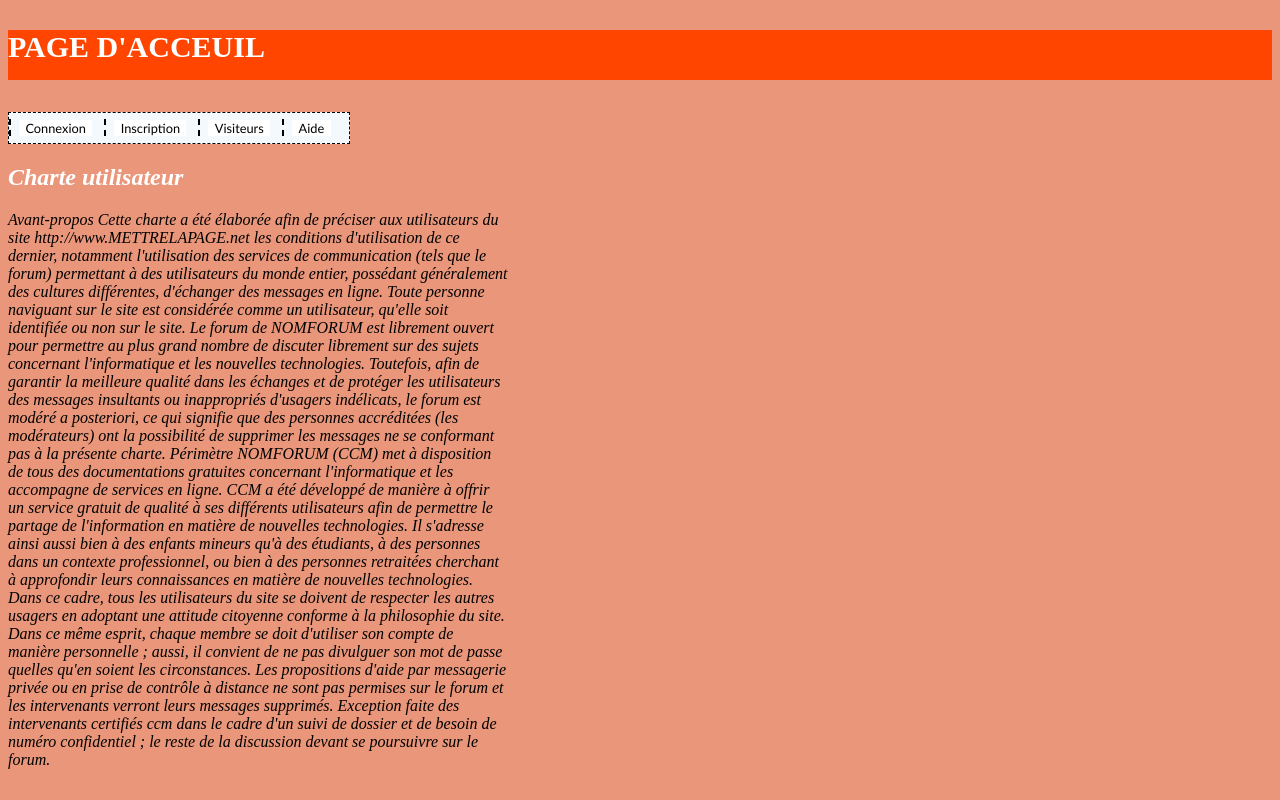
After one commit to cezaire/ProjetSI, a PHP site: page /Accueil.php in a window 1280 px wide. The commit adds this page. Run offline with PHP 8.4, Linux system fonts and the light colour scheme.

Commit message:
Commit de tout les fichiers

```diff
--- /dev/null
+++ b/src/Accueil.php
@@ -0,0 +1,113 @@
+<!DOCTYPE html PUBLIC "-//W3C//DTD XHTML 1.0 Transitionnal//EN"
+	"http://wwww.w3.org/TR/xhtmll/DTD/xhtmll-transitional.dtd">
+<html>
+<style>
+body{
+background-color:DarkSalmon;
+color white;
+}
+header h3{
+height:50px;
+font-size:30px;
+}
+header{
+background-color:OrangeRed;
+width: auto;
+color:white;
+
+}
+article{
+width: 500px;
+font-style:italic;
+}
+h1{
+
+color:white;
+}
+a{
+color:white;
+background-color:white;
+ line-height: 10px;
+ height:50px;
+}
+input{
+color:teal;
+}
+label{
+color:white;
+}
+
+ul#Menu {
+width : 340px;
+height : 30px;
+margin : 2em 0 0 0;
+padding : 0;
+background-color : #f4f9fd;
+border : 1px dashed black;
+list-style-type : none;
+}
+
+ul#Menu li {
+padding : 0 0.5em;
+line-height : 30px;
+display:inline;
+border-left : 2px dashed black;
+}
+
+
+ul#Menu a {
+color : black;
+text-decoration : none;
+padding : 0 0.5em;
+font :  0.8em "Trebuchet MS";
+}
+
+ul#Menu a:hover { text-decoration : underline; }
+
+
+</style>
+<head>  <title>PAGE D'ACCEUIL </title>
+<meta charset="utf-8"/>
+</head>
+<body>
+<header>
+<h3> PAGE D'ACCEUIL </h3>
+</header>
+<nav>
+<ul id="Menu">
+  <li><a href="connexionUsers.php" title="Connexion">Connexion</a></li>
+  <li><a href="Inscription.php" title="Inscription">Inscription</a></li>
+  <li><a href="#" title="Visiteurs">Visiteurs</a></li>
+  <li><a href="#" title="Aide">Aide</a></li>
+
+</ul>
+</nav>
+<article>
+    <h1><b>Charte utilisateur</b></h1>
+    <p>Avant-propos
+
+Cette charte a été élaborée afin de préciser aux utilisateurs du site http://www.METTRELAPAGE.net les conditions d'utilisation de ce dernier, notamment l'utilisation des services de communication (tels que le forum) permettant à des utilisateurs du monde entier, possédant généralement des cultures différentes, d'échanger des messages en ligne.
+
+
+Toute personne naviguant sur le site est considérée comme un utilisateur, qu'elle soit identifiée ou non sur le site.
+
+
+Le forum de NOMFORUM est librement ouvert pour permettre au plus grand nombre de discuter librement sur des sujets concernant l'informatique et les nouvelles technologies. Toutefois, afin de garantir la meilleure qualité dans les échanges et de protéger les utilisateurs des messages insultants ou inappropriés d'usagers indélicats, le forum est modéré a posteriori, ce qui signifie que des personnes accréditées (les modérateurs) ont la possibilité de supprimer les messages ne se conformant pas à la présente charte.
+
+Périmètre
+
+NOMFORUM (CCM) met à disposition de tous des documentations gratuites concernant l'informatique et les accompagne de services en ligne. CCM a été développé de manière à offrir un service gratuit de qualité à ses différents utilisateurs afin de permettre le partage de l'information en matière de nouvelles technologies. Il s'adresse ainsi aussi bien à des enfants mineurs qu'à des étudiants, à des personnes dans un contexte professionnel, ou bien à des personnes retraitées cherchant à approfondir leurs connaissances en matière de nouvelles technologies.
+
+
+Dans ce cadre, tous les utilisateurs du site se doivent de respecter les autres usagers en adoptant une attitude citoyenne conforme à la philosophie du site.
+
+
+Dans ce même esprit, chaque membre se doit d'utiliser son compte de manière personnelle ; aussi, il convient de ne pas divulguer son mot de passe quelles qu'en soient les circonstances.
+
+
+Les propositions d'aide par messagerie privée ou en prise de contrôle à distance ne sont pas permises sur le forum et les intervenants verront leurs messages supprimés. Exception faite des intervenants certifiés ccm dans le cadre d'un suivi de dossier et de besoin de numéro confidentiel ; le reste de la discussion devant se poursuivre sur le forum.
+</p>
+</article>
+
+</body>
+</html>
```
Also changed, not shown: src/connexionUsers.php (added, +153 -0 lines), src/inscription.php (+70 -0 lines).
